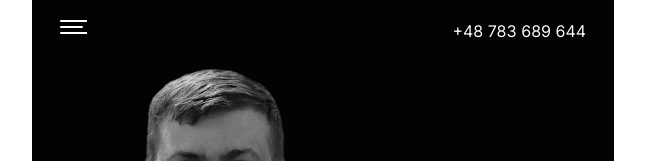
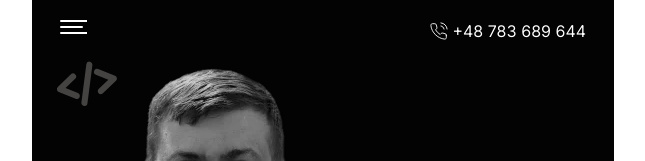
Before and after one commit to OPshenichnyi/web-portfolio, a plain HTML site: page index.html in a window 1280 px wide. Shown: the top 161 px of the page, without its empty margins (317-962 px from the left). Drawn offline with Linux system fonts and the light colour scheme.

Commit message:
Deploying to gh-pages from @ OPshenichnyi/web-portfolio@ea285686a27fd0071734be872997f44f661811a3 🚀

```diff
--- a/index.html
+++ b/index.html
@@ -13,14 +13,13 @@
   <header class="section header">
     <div class="container head">
       <button type="button" class="btn-mobile-menu">
-        <!-- <img src="/public/burger.svg" alt="ddfgvd"> -->
         <svg width="27px" height="18px">
         <use  xlink:href="/web-portfolio/assets/icon-sprite.svg#burger"></use>
         </svg>
       </button>
     <address class="address">
       <svg width="18px" height="18px">
-        <use  xlink:href="/phone.svg#phone"></use>
+        <use  xlink:href="/web-portfolio/assets/icon-sprite.svg#phone"></use>
       </svg>
       <a class="contact link" href="tel:+48 783 689 644">+48 783 689 644</a>
     </address>
@@ -30,7 +29,7 @@
     <div class="container hero">
       <img class="img-hero" src="/web-portfolio/assets/My-foto.webp" alt="foto developer">
        <svg class="svg-dev-symbol" width="76px" height="54px">
-        <use  xlink:href="/dev-symbol.svg#dev-symbol"></use>
+        <use  xlink:href="/web-portfolio/assets/icon-sprite.svg#dev-symbol"></use>
         </svg>
     </div>
   </section>
```
